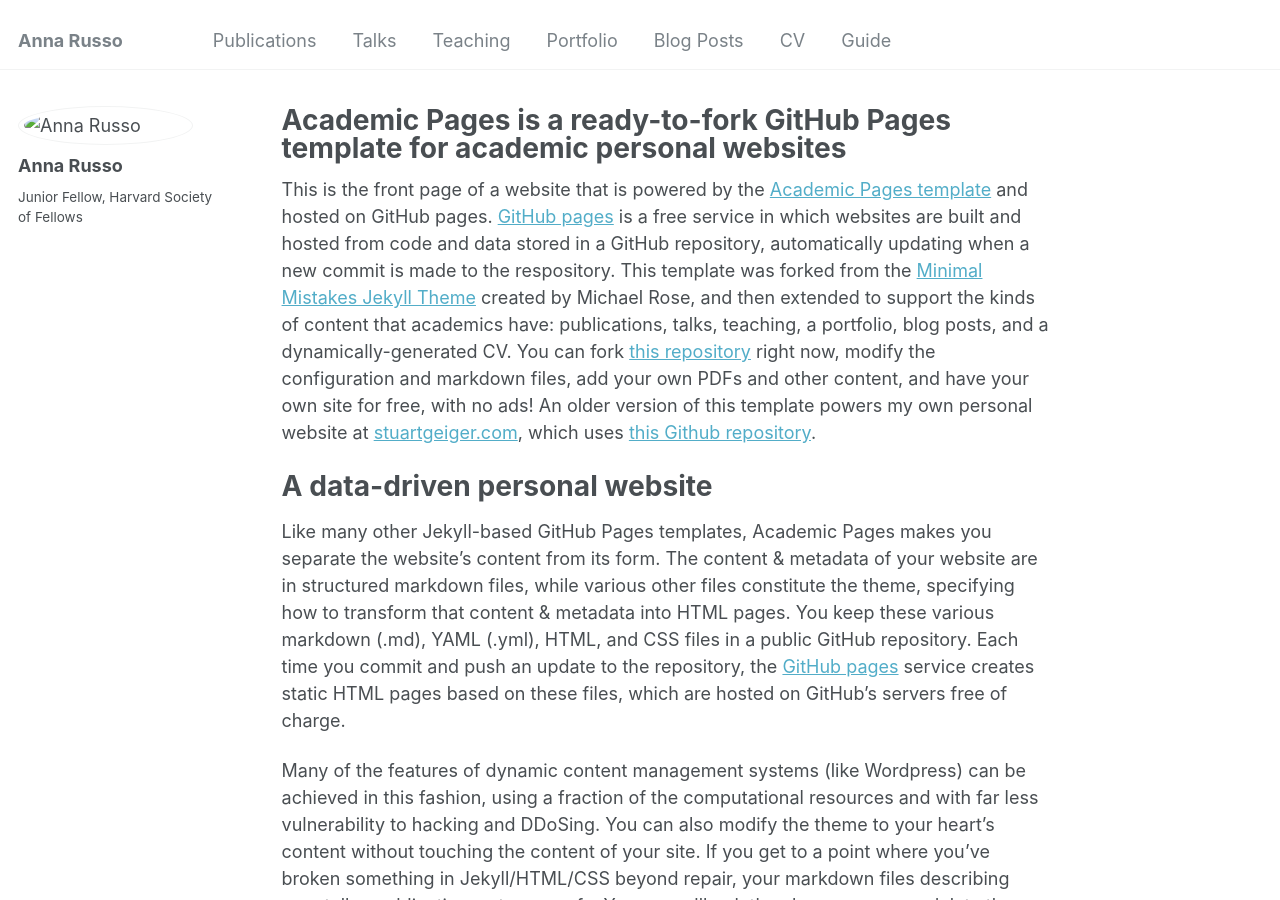
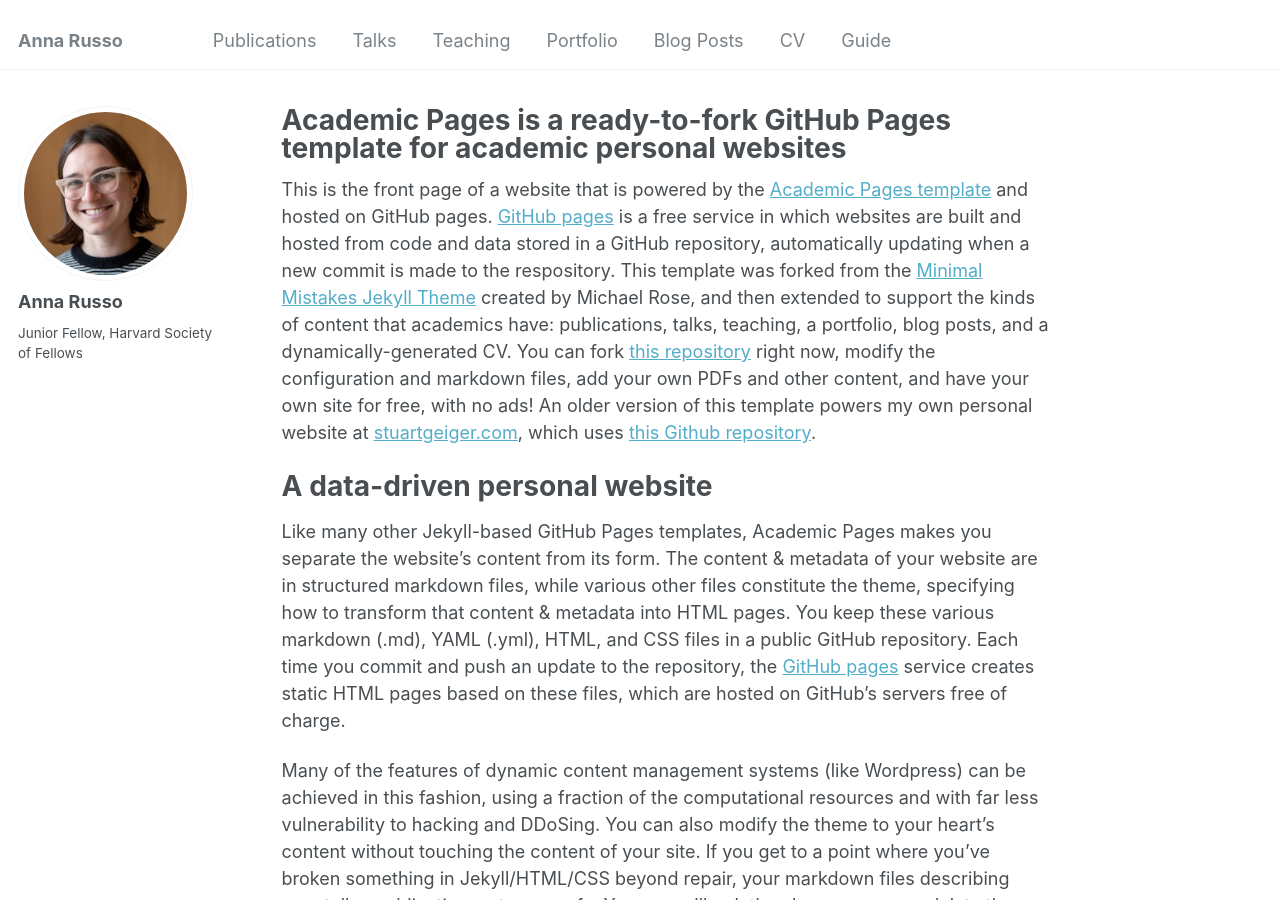
Before and after one commit to annarusso/annarusso.github.io, a Jekyll site: the page built from _pages/about.md, in a window 1280 px wide and 900 px high. Built offline with Jekyll 4.4.1, drawn with Linux system fonts in a browser that asks for light colours.

Commit message:
Update _config.yml

```diff
--- a/_config.yml
+++ b/_config.yml
@@ -21,7 +21,7 @@ repository               : "annarusso/annarusso.github.io"
 #               Additional customization can be done by editing /_includes/author-profile.html
 author:
   # Biographic information
-  avatar           : "images/bio-photo-russo.jpg"
+  avatar           : "bio-photo.jpg"
   name             : "Anna Russo"
   pronouns         : # example: "she/her"
   bio              : "Junior Fellow, Harvard Society of Fellows"
```
